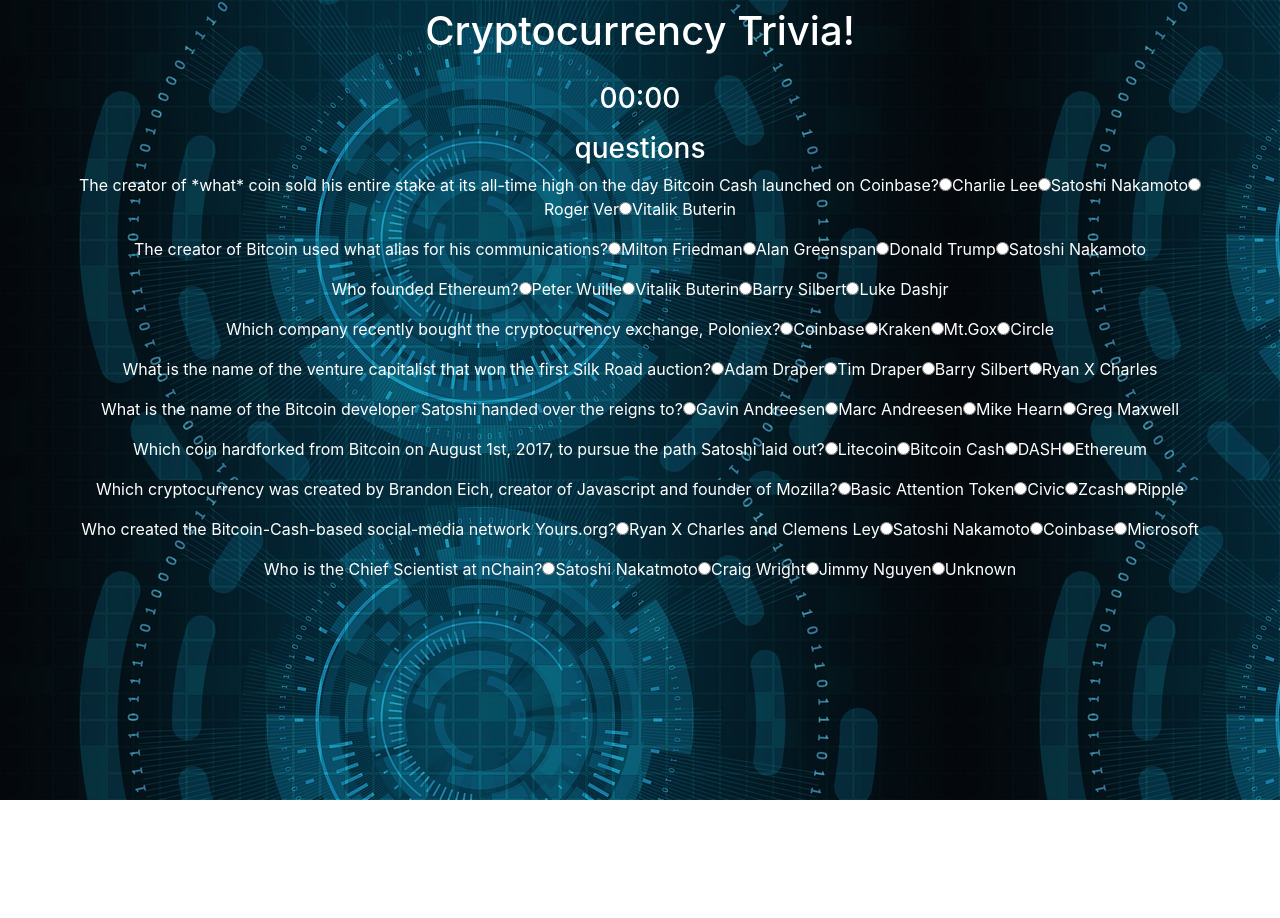
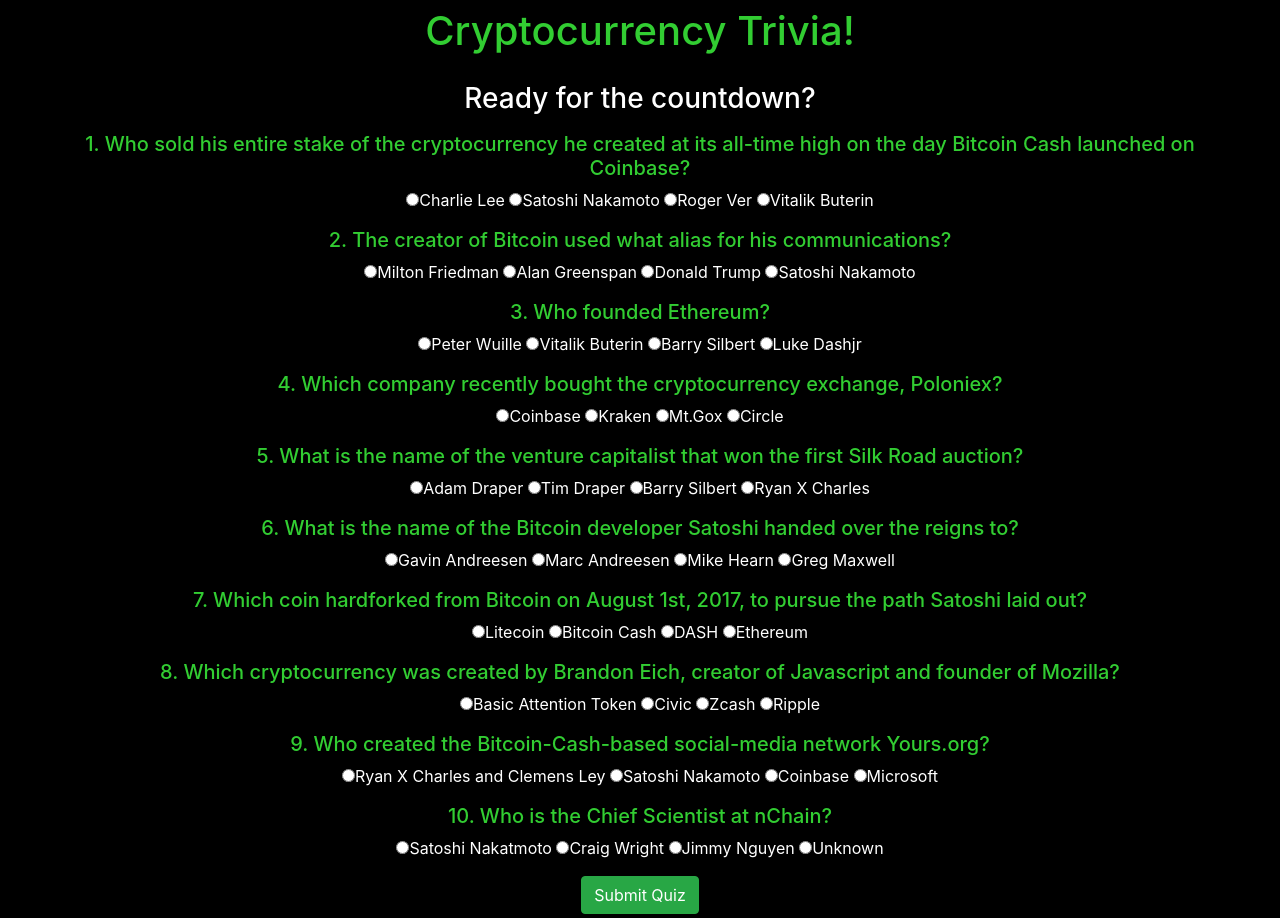
Before and after one commit to kels0la/Triviagame, a plain HTML site: page index.html in a window 1280 px wide. Both pictures are taken after a click on the button "Start". Before the commit the page ends 800 px from the top, so only its background shows below. Drawn offline with nearby package versions, Linux system fonts and the light colour scheme.

Commit message:
an update from Christian

```diff
--- a/assets/css/style.css
+++ b/assets/css/style.css
@@ -1,5 +1,5 @@
 body {
-    background-image: url(../images/Background.jpg);
+    background-color: black;
 }
 h1 {
     color: white;
@@ -13,3 +13,9 @@ h1 {
     display: block;
     padding: 4px;
 }
+h5 {
+    color: limegreen;
+}
+h1 {
+    color: limegreen;
+}
--- a/assets/javascript/app.js
+++ b/assets/javascript/app.js
@@ -10,70 +10,70 @@
 */
 const Questions = [
     {//1
-        question: "The creator of *what* coin sold his entire stake at its all-time high on the day Bitcoin Cash launched on Coinbase?",
+        question: "<h5>1. Who sold his entire stake of the cryptocurrency he created at its all-time high on the day Bitcoin Cash launched on Coinbase?</h5>",
         answers: {
             a: "Charlie Lee",b: "Satoshi Nakamoto",c: "Roger Ver", d: "Vitalik Buterin"
         },
         correctAnswer: "a"
     },
     {//2
-        question: "The creator of Bitcoin used what alias for his communications?", //2
+        question: "<h5>2. The creator of Bitcoin used what alias for his communications?</h5>", //2
         answers: {
             a: "Milton Friedman",b: "Alan Greenspan",c: "Donald Trump", d: "Satoshi Nakamoto"
         },
         correctAnswer: "d"
     },
     {//3
-        question: "Who founded Ethereum?", //3
+        question: "<h5>3. Who founded Ethereum?</h5>", //3
         answers: {
             a: "Peter Wuille", b: "Vitalik Buterin",c: "Barry Silbert", d: "Luke Dashjr"
         },
         correctAnswer: "b"
     },
     {//4
-        question: "Which company recently bought the cryptocurrency exchange, Poloniex?",
+        question: "<h5>4. Which company recently bought the cryptocurrency exchange, Poloniex?</h5>",
         answers: {
             a: "Coinbase",b: "Kraken", c: "Mt.Gox", d: "Circle"
         },
         correctAnswer: "d"
     },
     {//5
-        question: "What is the name of the venture capitalist that won the first Silk Road auction?",
+        question: "<h5>5. What is the name of the venture capitalist that won the first Silk Road auction?</h5>",
         answers: {
             a: "Adam Draper",b: "Tim Draper",c: "Barry Silbert", d: "Ryan X Charles"
         },
         correctAnswer: "a"
     },
     {//6
-        question: "What is the name of the Bitcoin developer Satoshi handed over the reigns to?",
+        question: "<h5>6. What is the name of the Bitcoin developer Satoshi handed over the reigns to?</h5>",
         answers: {
             a: "Gavin Andreesen", b: "Marc Andreesen", c: "Mike Hearn",  d: "Greg Maxwell"
         },
         correctAnswer: "a"
     },
     {//7
-        question: "Which coin hardforked from Bitcoin on August 1st, 2017, to pursue the path Satoshi laid out?",
+        question: "<h5>7. Which coin hardforked from Bitcoin on August 1st, 2017, to pursue the path Satoshi laid out?</h5>",
         answers: {
             a: "Litecoin",b: "Bitcoin Cash",c: "DASH", d: "Ethereum"
         },
         correctAnswer: "b"
     },
     {//8
-        question: "Which cryptocurrency was created by Brandon Eich, creator of Javascript and founder of Mozilla?",
+        question: "<h5>8. Which cryptocurrency was created by Brandon Eich, creator of Javascript and founder of Mozilla?</h5>",
         answers: {
             a: "Basic Attention Token", b: "Civic", c: "Zcash", d: "Ripple"
         },
         correctAnswer: "a"
     },
     {//9
-        question: "Who created the Bitcoin-Cash-based social-media network Yours.org?",
+        question: "<h5>9. Who created the Bitcoin-Cash-based social-media network Yours.org?</h5>",
         answers: {
             a: "Ryan X Charles and Clemens Ley",b: "Satoshi Nakamoto",c: "Coinbase", d: "Microsoft"
         },
         correctAnswer: "a"
     },
     {//10
-        question: "Who is the Chief Scientist at nChain?",
+        question: "<h5>10. Who is the Chief Scientist at nChain?</h5>",
         answers: {
             a: "Satoshi Nakatmoto", b: "Craig Wright", c: "Jimmy Nguyen", d: "Unknown"
         },
@@ -81,48 +81,64 @@ const Questions = [
     },
 
 ];
+
+    const quizContainer = $(".questions");
+    const resultsContainer = $(".results");
+    const submitButton = $(".submit");
+
 $(document).ready(function() {
+
+    $(".hide").hide() // hides the submit button
 
     var incorrectAnswers = 0;
     var correctAnswers = 0;
 
-    $('.btn').click(function(){// upon click of button, the Quizbegins.
+    $('.start').click(function(){// upon click of button, the Quizbegins.
         console.log("hello");
         startQuiz();
     })
 
-    var clock = 10
+    var clock = 100
     var intervalId;
+
 
     function startQuiz(){
 
-        $(".btn").hide(); // hides the start button
-        //clockRun() // Right now, the clock works, but without the 00:00
+        //clockRun();
+
+        $("h4").hide();
+        $(".start").hide(); // hides the start button
+        $(".hide").show(); // shows the submit button
+
         for (var i = 0; i < Questions.length; i++) {//iterates through Questions(10)
-            var testing = $("<p>")
-            testing.html(Questions[i].question)
-            for (var keys in Questions[i].answers) {
-               // console.log(Questions[i].answers[keys])
-                //console.log(keys)
-                testing.append('<input type="radio" name="ans" class="radio" value="'+ keys +'">'+ Questions[i].answers[keys])
+
+            var questioncontainer = $("<p>") //variable testing assigned a paragraph.
+            questioncontainer.html(Questions[i].question)//html of the question is being looped with the question. a paragraph is added to each because of testing
+
+            var fieldset = $('<fieldset id='+ i + '>')
+            questioncontainer.append(fieldset)
+
+
+            for (var letter in Questions[i].answers) {
+               //console.log(Questions[i].answers[letter])
+                //console.log(letter)
+                fieldset.append('<input type="radio" name='+ i +' class="radio" value="'+ letter +'">'+ Questions[i].answers[letter] + " ")
                // var userinput = $('input[type="radio"]:checked').val();
             //console.log(userinput)
               }
-             $("#questions").append(testing);
-             $(document).on("click", "input:radio[name=ans]", function(){
-                var selected_value = $(this).val();
-                console.log(selected_value)
-                //alert('The radio button has been selected and the value is ' + selected_value);
-            })
-        }
-
-        //$("#questions").html("Question # 1 is: " + Questions[0])
-
-        //clockRun();
 
 
 
 
+             questioncontainer.append('</fieldset>')
+
+            $("#questions").append(questioncontainer);
+        }
+        $(document).on("click", "input:radio", function(){
+            var selected_value = $(this).val();
+            console.log(selected_value)//selected_value needs to be compared to the correct answer. Then if they are ===, increment correctf
+
+        })
 
     }
 
--- a/index.html
+++ b/index.html
@@ -16,19 +16,24 @@
     <div class="container">
         <div class="row">
 
-            <button type="button" class="btn btn-success">Start</button>
+            <button type="button" class="btn btn-success start">Start</button>
 
         </div>
 
         <div class="row">
 
-            <span id="timer"><h3>00:00</h3></span>
+            <span id="timer"><h3>Ready for the countdown?</h3></span>
 
         </div>
 
         <div class="row">
 
-            <span id="questions"><h3>questions</h3></span>
+            <h4>Click Start to begin the trivia!</h4>
+
+            <span id="questions"></span>
+            <div id="answers"></div>
+            <button id="submit" class="btn btn-success hide">Submit Quiz</button>
+            <div id="results"></div>
 
         </div>
     </div>
```
